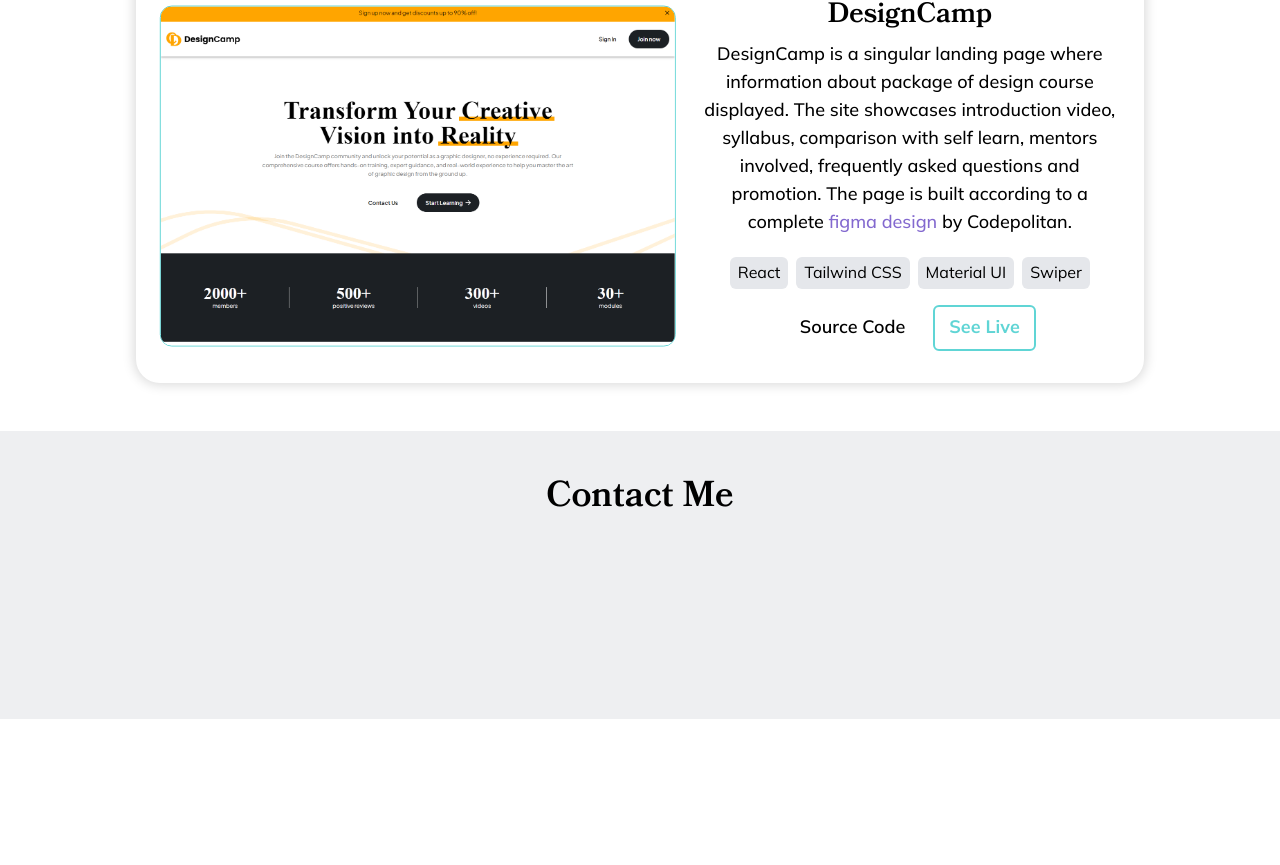
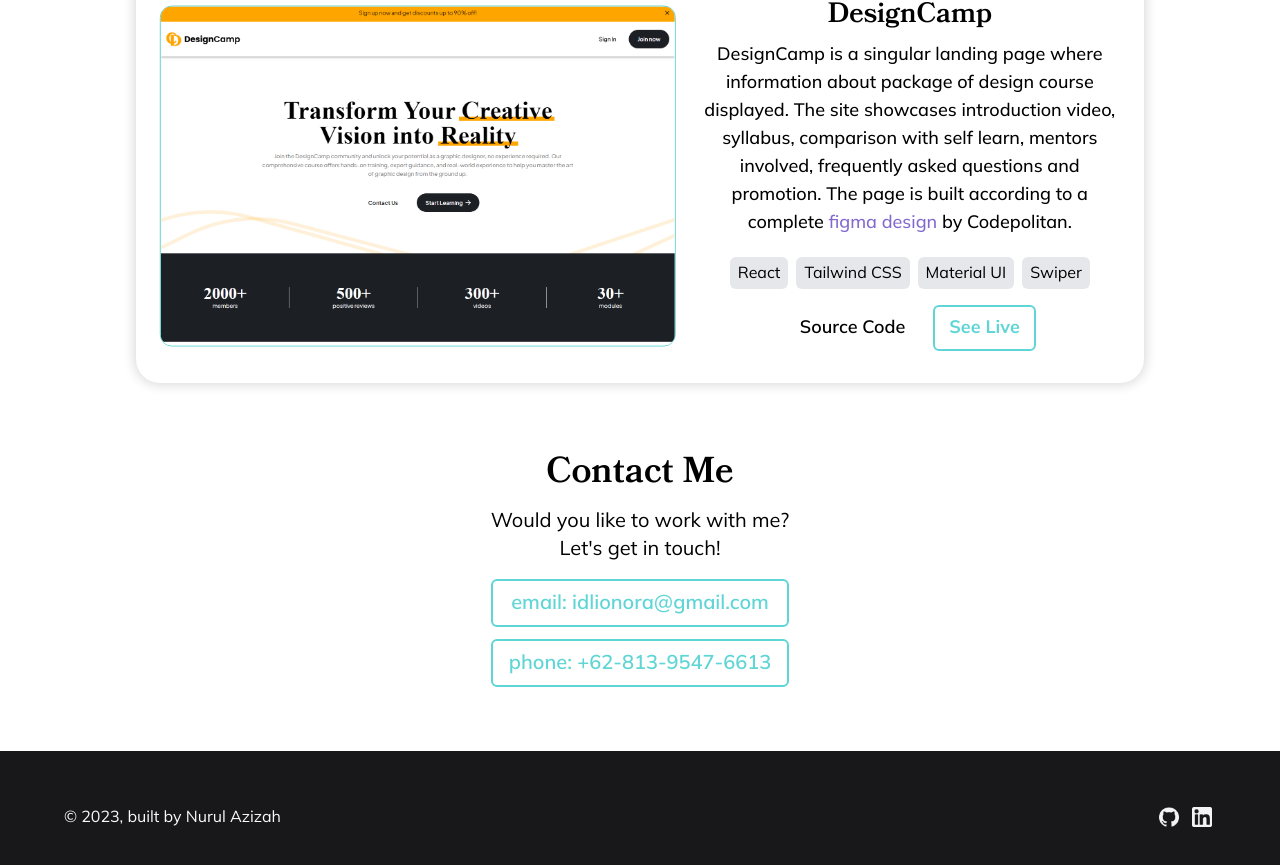
Before and after one commit to idlionora/idlionora.github.io, a React (Vite) app: page / in a window 1280 px wide. Shown: the part 2056-2921 px from the top of the page. Before the commit the page ends 2775 px from the top, so only its background shows below. Built offline with nearby package versions, Linux system fonts and the light colour scheme.

Commit message:
feat(Home): add contact-me section, and footer

```diff
--- a/src/App.jsx
+++ b/src/App.jsx
@@ -14,6 +14,8 @@
 import logoRedux from './assets/logo-redux.png';
 import logoMui from './assets/logo-mui.png';
 import logoTailwind from './assets/logo-tailwind.png'
+import logoLinkedin from './assets/logo-linkedin.png'
+import logoGithub from './assets/logo-github.png'
 import projectimg1 from './assets/project-designcamp.png';
 import './App.css';
 
@@ -153,29 +155,87 @@
 						</ul>
 					</div>
 				</section>
-				<section
-					id="projects"
-					className="w-full flex justify-center px-4 md:px-6"
-				>
+				<section id="projects" className="w-full flex justify-center px-4 md:px-6">
 					<div id="projects-container" className="w-full max-w-5xl py-12 text-center">
 						<h2>Projects</h2>
-						<div id='projectcards-container' className='w-full flex flex-col gap-8 px-2 mt-6'>
-							{projectDatas.map(({id, pic, title, desc, techStack, liveUrl, sourceUrl}) => {
-								return (
-									<ProjectCard key={'projectcard-' + id} id={id} pic={pic} title={title} desc={desc} techStack={techStack} liveUrl={liveUrl} sourceUrl={sourceUrl}/>
-								)
-							})}
+						<div
+							id="projectcards-container"
+							className="w-full flex flex-col gap-8 px-2 mt-6"
+						>
+							{projectDatas.map(
+								({ id, pic, title, desc, techStack, liveUrl, sourceUrl }) => {
+									return (
+										<ProjectCard
+											key={'projectcard-' + id}
+											id={id}
+											pic={pic}
+											title={title}
+											desc={desc}
+											techStack={techStack}
+											liveUrl={liveUrl}
+											sourceUrl={sourceUrl}
+										/>
+									);
+								}
+							)}
 						</div>
 					</div>
 				</section>
-				<section
-					id="contact-me"
-					className="w-full h-72 bg-[#eeeff1] flex justify-center px-4 md:px-6"
-				>
-					<div id="contactme-container" className="w-full max-w-5xl py-12 text-center">
+				<section id="contact-me" className="w-full flex justify-center px-4 md:px-6">
+					<div
+						id="contactme-container"
+						className="w-full max-w-5xl pt-6 pb-16 text-center text-xl sm:text-lg md:text-xl"
+					>
 						<h2>Contact Me</h2>
+						<p className="mt-3">Would you like to work with me?</p>
+						<p>Let&apos;s get in touch!</p>
+						<div className="w-full mt-4 flex flex-col items-center gap-3 text-xl sm:text-[1.2rem] lg:text-xl font-semibold sm:font-medium lg:font-semibold">
+							<a
+								href="mailto:idlionora@gmail.com"
+								className="block w-[18.65rem] sm:w-[17.7rem] lg:w-[18.65rem] py-2 sm:py-1.5 lg:py-2 ease-in-out duration-200 border-solid border-2 border-theme-cyan rounded-md text-theme-cyan hover:bg-theme-cyan hover:text-white"
+							>
+								email: idlionora@gmail.com
+							</a>
+							<a
+								href="mailto:idlionora@gmail.com"
+								className="block w-[18.65rem] sm:w-[17.7rem] lg:w-[18.65rem] py-2 sm:py-1.5 lg:py-2 ease-in-out duration-200 border-solid border-2 border-theme-cyan rounded-md text-theme-cyan hover:bg-theme-cyan hover:text-white"
+							>
+								phone: +62-813-9547-6613
+							</a>
+						</div>
 					</div>
 				</section>
+				<footer className="w-full h-32 bg-zinc-900 flex justify-center px-4 md:px-6">
+					<div className="w-full max-w-6xl h-full flex justify-between items-center text-white pt-1">
+						<div className="w-4/5">
+							<p className="font-light text-zinc-50">© 2023, built by Nurul Azizah</p>
+						</div>
+						<div className="flex items-center w-1/5 justify-end">
+							<div className="flex items-center w-[3.8rem] justify-between">
+								<a
+									href="https://github.com/idlionora/"
+									className="shrink-0 w-7 opacity-95 hover:opacity-100 flex justify-center"
+								>
+									<img
+										src={logoGithub}
+										alt="GitHub"
+										className="w-5 hover:w-7 ease-in-out duration-100"
+									/>
+								</a>
+								<a
+									href="https://www.linkedin.com/in/idlionora/"
+									className="shrink-0 w-7 opacity-95 hover:opacity-100 flex justify-center"
+								>
+									<img
+										src={logoLinkedin}
+										alt="LinkedIn"
+										className="w-5 hover:w-7 ease-in-out duration-100"
+									/>
+								</a>
+							</div>
+						</div>
+					</div>
+				</footer>
 			</main>
 		</>
 	);
```
Also changed, not shown: src/assets/logo-github.png (added), src/assets/logo-linkedin.png (added).
